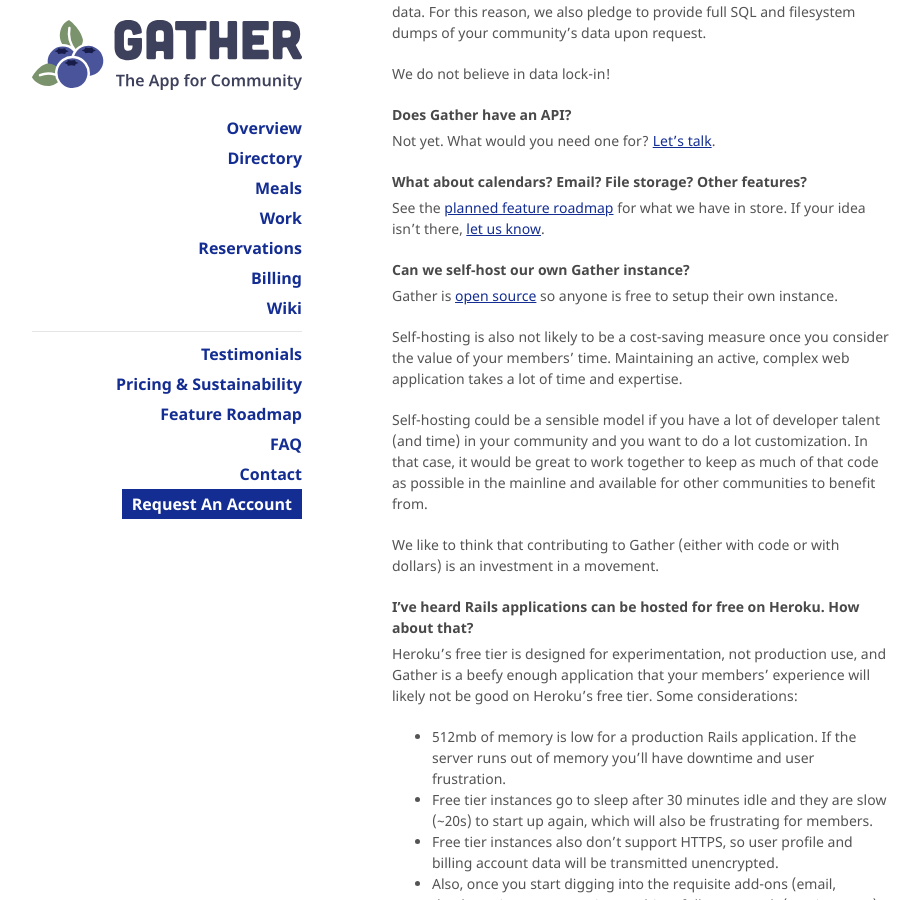
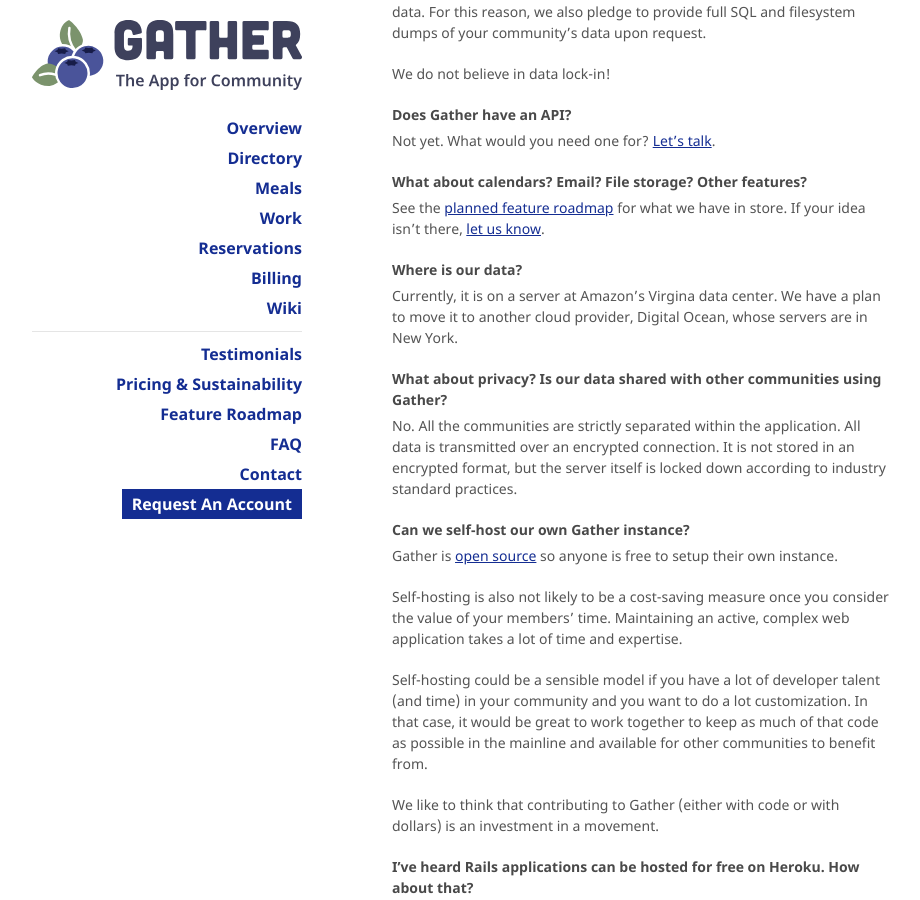
Before and after one commit to sassafrastech/gather-docs, a Jekyll site: the page built from faq.md, in a window 1280 px wide and 900 px high, scrolled down 2293 px. Shown: the whole window, without its empty margins (178-1098 px from the left). Built offline with Jekyll 4.4.1, drawn with Linux system fonts in a browser that asks for light colours; nearby versions of some CDN libraries; our own code applies the rules of GitHub Pages for plain Markdown files.

Commit message:
Update technical.md
added privacy concerns, data hosting

```diff
--- a/_includes/faqs/technical.md
+++ b/_includes/faqs/technical.md
@@ -24,6 +24,14 @@ Not yet. What would you need one for? [Let's talk](/contact).
 #### What about calendars? Email? File storage? Other features?
 
 See the [planned feature roadmap](/roadmap) for what we have in store. If your idea isn't there, [let us know](/contact).
+
+#### Where is our data?
+
+Currently, it is on a server at Amazon's Virgina data center. We have a plan to move it to another cloud provider, Digital Ocean, whose servers are in New York.
+
+#### What about privacy? Is our data shared with other communities using Gather?
+
+No. All the communities are strictly separated within the application. All data is transmitted over an encrypted connection. It is not stored in an encrypted format, but the server itself is locked down according to industry standard practices.
 
 #### Can we self-host our own Gather instance?
 
```
